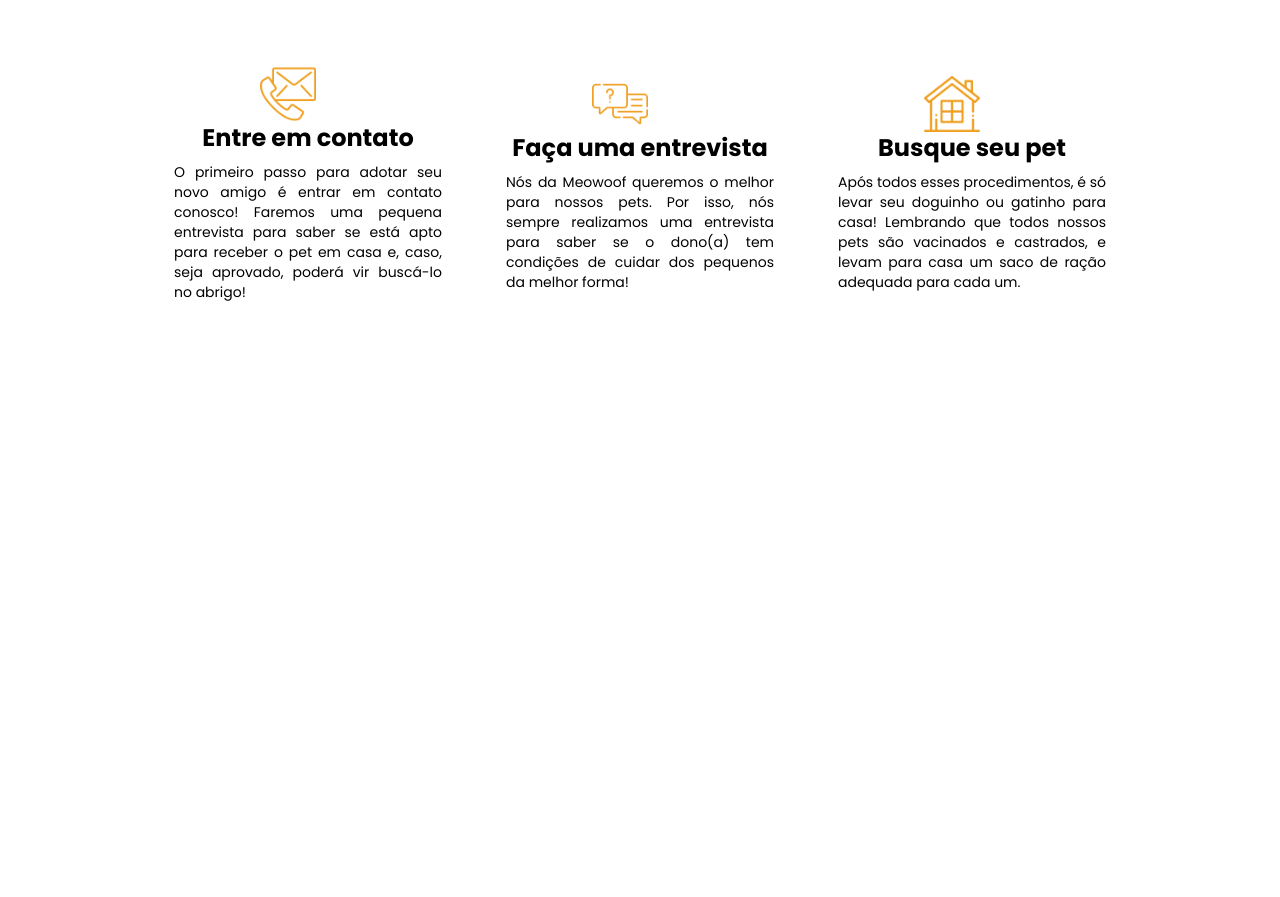
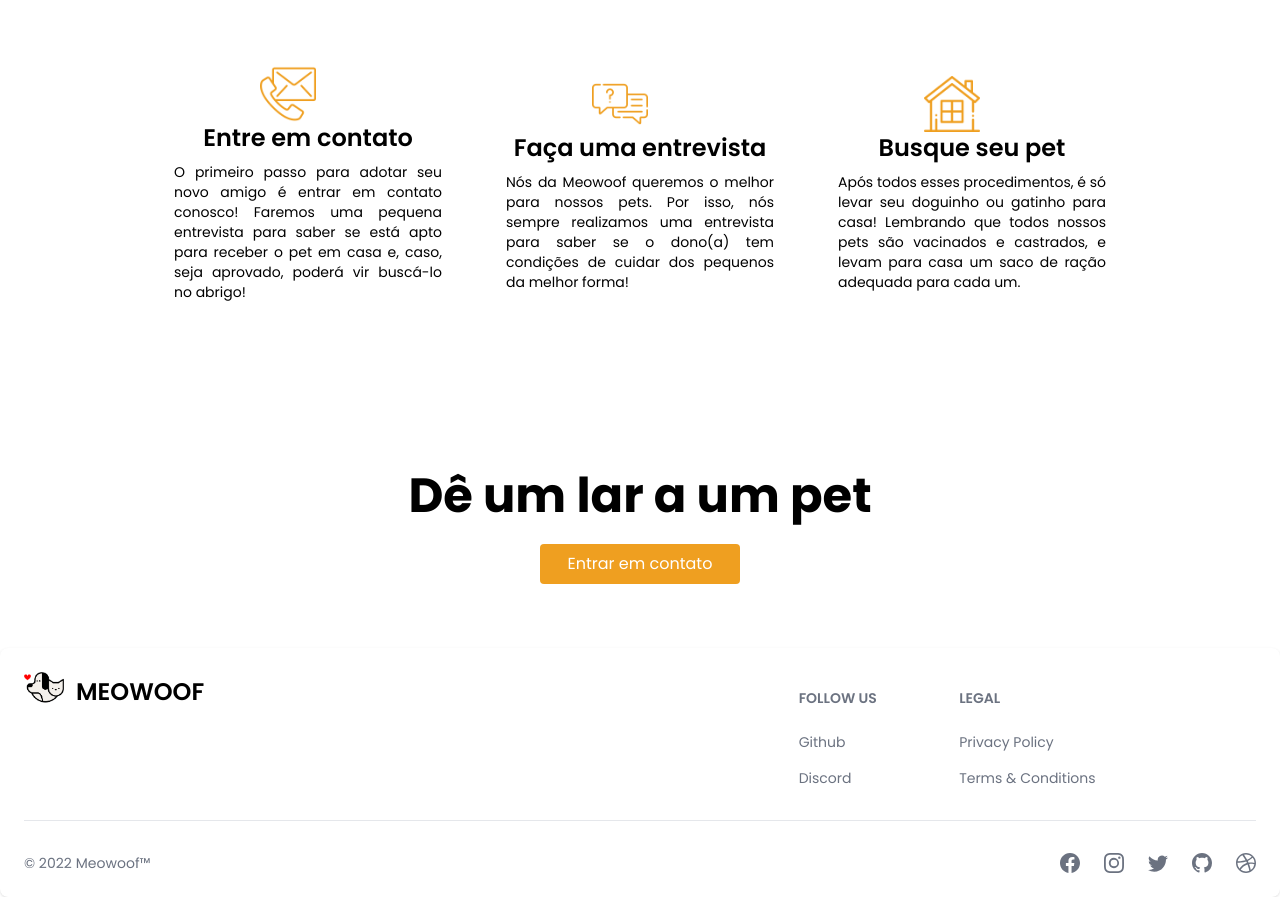
Before and after one commit to carolware/meowoof, a React (Vite) app: page / in a window 1280 px wide. Shown: the part 1320-2217 px from the top of the page. Before the commit the page ends 1728 px from the top, so only its background shows below. Built offline with nearby package versions, Linux system fonts and the light colour scheme.

Commit message:
finalizando

```diff
--- a/src/App.jsx
+++ b/src/App.jsx
@@ -4,6 +4,8 @@ import Navbar from '../src/components/Navbar'
 import  Home from './components/Home';
 import About from './components/About.jsx';
 import HowTo from './components/HowTo.jsx';
+import Contact from './components/Contact.jsx';
+import MyFooter from './components/MyFooter.jsx';
 
 function App() {
   return (
@@ -12,9 +14,10 @@ function App() {
         <Home />
         <About />
         <HowTo />
+        <Contact />
+        <MyFooter />
     </>
   );
 }
 
-
 export default App;
--- a/src/components/About.jsx
+++ b/src/components/About.jsx
@@ -5,7 +5,7 @@ export const About = () => {
   return (
     <div className='md:px-14 px-4 py-16 max-w-screen-2xl mx-auto'>
         <div className='text-center my-8'>
-            <h2 className='text-5xl text-black font-semibold mb-2'>Sobre nós</h2>
+            <h2 className='text-5xl text-black font-bold mb-2'>Sobre nós</h2>
             <p className='text-black text-lg mb-8'>
                 Somos uma organização não governamental que acolhe e cuida de inúmeros animais que estão pela rua. Nosso trabalho já dura 15 anos, e, com o apoio dos voluntários, já cuidamos e realizamos o processo de adoção de aproximadamente 2.000 cãezinhos e gatinhos.
             </p>
--- /dev/null
+++ b/src/components/Contact.jsx
@@ -0,0 +1,21 @@
+import React from 'react';
+import Navbar from './Navbar';
+
+export const Contact = () => {
+  return (
+    <div className='px-4 lg:px-4 max-w-screen-2xl mx-auto py-16'>
+        <div>
+            <div className='text-center'>
+                <h2 className='lg:text-5xl text-3xl font-bold mb-6 lg:lead'>
+                   Dê um lar a um pet
+                </h2>
+                <div>
+                    <button className='btn-primary'>Entrar em contato</button>
+                </div>
+            </div>
+        </div>
+    </div>
+  )
+}
+
+export default Contact;
--- a/src/components/HowTo.jsx
+++ b/src/components/HowTo.jsx
@@ -28,7 +28,7 @@ export const HowTo = () => {
   return (
     <div className='md:px-14 px-4 py-16 max-w-screen-2xl mx-auto'>
       <div className='text-center my-8'>
-        <h2 className='text-5xl text-black font-semibold mb-2'>Como funciona</h2>
+        <h2 className='text-5xl text-black font-bold mb-2'>Como funciona</h2>
         <p className='text-black text-lg mb-8'>
           Veja o passo a passo para adotar um de nossos pets!
         </p>
@@ -40,7 +40,7 @@ export const HowTo = () => {
               <div className='h-14 w-14 mx-auto'>
                 <img src={HowTo.image} alt='icones' className='-ml-5' />
               </div>
-              <h4 className='text-2xl font-bold mb-2'>{HowTo.title}</h4>
+              <h4 className='text-2xl font-semibold mb-2'>{HowTo.title}</h4>
               <p className='text-sm text-justify'>{HowTo.descroption}</p>
             </div>
           </div>
--- /dev/null
+++ b/src/components/MyFooter.jsx
@@ -0,0 +1,48 @@
+import React from 'react';
+import { Footer } from 'flowbite-react';
+import { BsDribbble, BsFacebook, BsGithub, BsInstagram, BsTwitter } from 'react-icons/bs';
+import logoBrowser from '../assets/logoBrowser.png'
+import Navbar from './Navbar';
+
+const MyFooter = () => {
+  return (
+    <Footer container>
+      <div className="w-full">
+        <div className="grid w-full justify-between sm:flex sm:justify-between md:flex md:grid-cols-1">
+          <div>
+            <a href='' className='text-2xl font-semibold flex items-center space-x-3'><img src={logoBrowser} alt='logo' className='w-10 inline-block items-center'/><span>MEOWOOF</span></a>
+          </div>
+          <div className="grid grid-cols-2 gap-8 sm:mt-4 sm:grid-cols-3 sm:gap-6">
+            <div>
+              <Footer.Title title="Follow us"/>
+              <Footer.LinkGroup col>
+                <Footer.Link href="#">Github</Footer.Link>
+                <Footer.Link href="#">Discord</Footer.Link>
+              </Footer.LinkGroup>
+            </div>
+            <div>
+              <Footer.Title title="Legal"/>
+              <Footer.LinkGroup col>
+                <Footer.Link href="#">Privacy Policy</Footer.Link>
+                <Footer.Link href="#">Terms &amp; Conditions</Footer.Link>
+              </Footer.LinkGroup>
+            </div>
+          </div>
+        </div>
+        <Footer.Divider />
+        <div className="w-full sm:flex sm:items-center sm:justify-between">
+          <Footer.Copyright href="#" by="Meowoof™" year={2022} />
+          <div className="mt-4 flex space-x-6 sm:mt-0 sm:justify-center">
+            <Footer.Icon href="#" icon={BsFacebook}/>
+            <Footer.Icon href="#" icon={BsInstagram}/>
+            <Footer.Icon href="#" icon={BsTwitter} />
+            <Footer.Icon href="#" icon={BsGithub} />
+            <Footer.Icon href="#" icon={BsDribbble} />
+          </div>
+        </div>
+      </div>
+    </Footer>
+  )
+}
+
+export default MyFooter;
```
